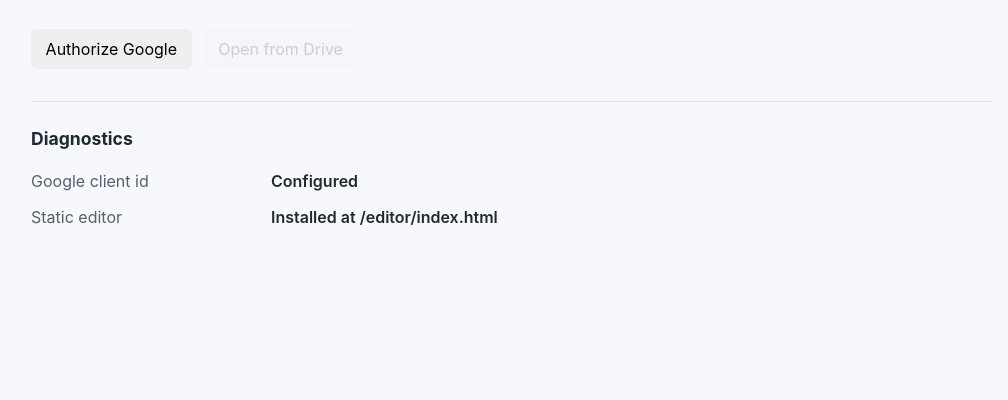
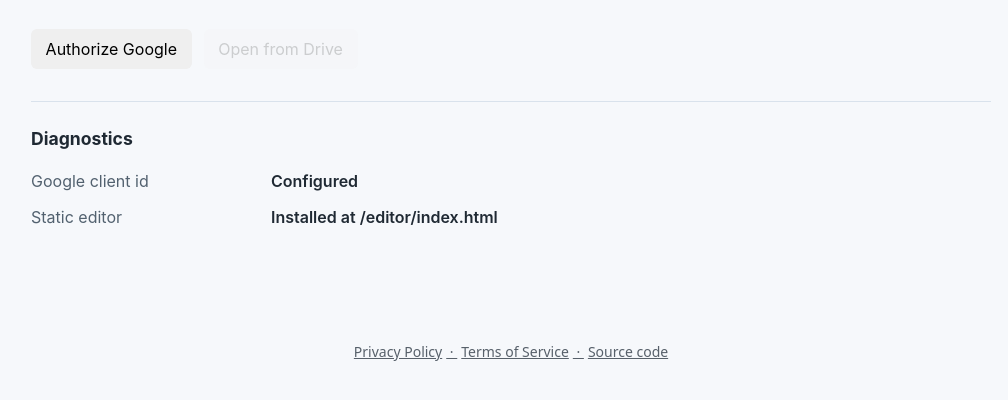
Before and after one commit to exelearning/gdrive-exelearning, a website built with Vite: page index.html in a window 1280 px wide. Shown: the part 156-556 px from the top of the page, without its empty margins (129-1137 px from the left). Built offline with nearby package versions, Linux system fonts and the light colour scheme; no server answers; files whose address does not match are found by name.

Commit message:
chore(homepage): expose privacy/terms links and verification slot
Google's OAuth consent verifier checks the homepage HTML for a privacy
link before approving the app, and the SPA's links only existed after JS
ran — too late for the crawler. Move the privacy / terms / source links
into a static footer in index.html and reserve a commented-out
google-site-verification meta-tag slot so domain ownership can be added
without another structural change.

```diff
--- a/index.html
+++ b/index.html
@@ -4,11 +4,47 @@
     <meta charset="UTF-8" />
     <meta name="viewport" content="width=device-width, initial-scale=1.0" />
     <title>gdrive-exelearning</title>
+    <meta
+      name="description"
+      content="Open, edit, and save eXeLearning .elpx projects directly from Google Drive."
+    />
     <link rel="icon" type="image/svg+xml" href="./icons/exelearning.svg" />
+    <!--
+      Google Search Console verification meta tag goes here once you start
+      the verification flow at https://search.google.com/search-console.
+      Replace REPLACE_ME with the value Search Console gives you and keep
+      the tag in place so Google can re-check ownership later.
+    -->
+    <!-- <meta name="google-site-verification" content="REPLACE_ME" /> -->
     <script src="https://accounts.google.com/gsi/client" async defer></script>
+    <style>
+      .page-footer {
+        max-width: 64rem;
+        margin: 2rem auto 1.5rem;
+        padding: 0 1.5rem;
+        font-family: system-ui, -apple-system, "Segoe UI", Roboto, sans-serif;
+        font-size: 0.875rem;
+        color: #57606a;
+        text-align: center;
+      }
+      .page-footer a {
+        color: inherit;
+        text-decoration: underline;
+      }
+      .page-footer a + a::before {
+        content: " · ";
+        margin: 0 0.25rem;
+      }
+      @media (prefers-color-scheme: dark) {
+        .page-footer { color: #8d96a0; }
+      }
+    </style>
   </head>
   <body>
     <div id="app"></div>
+    <footer class="page-footer">
+      <a href="./privacy.html">Privacy Policy</a><a href="./terms.html">Terms of Service</a><a href="https://github.com/exelearning/gdrive-exelearning">Source code</a>
+    </footer>
     <script type="module" src="/src/main.ts"></script>
   </body>
 </html>
```
